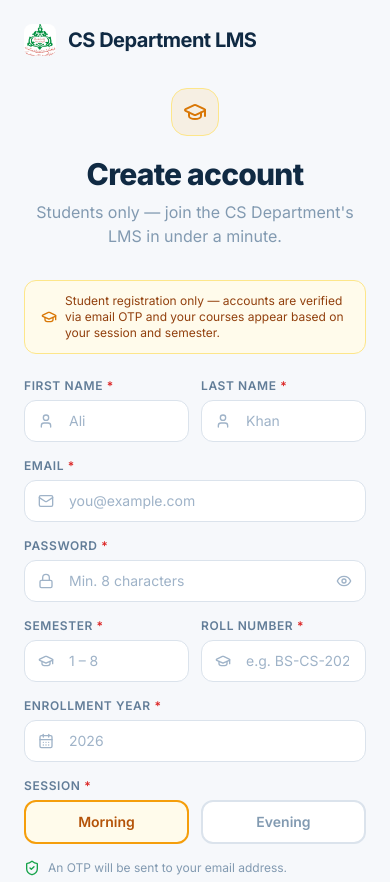
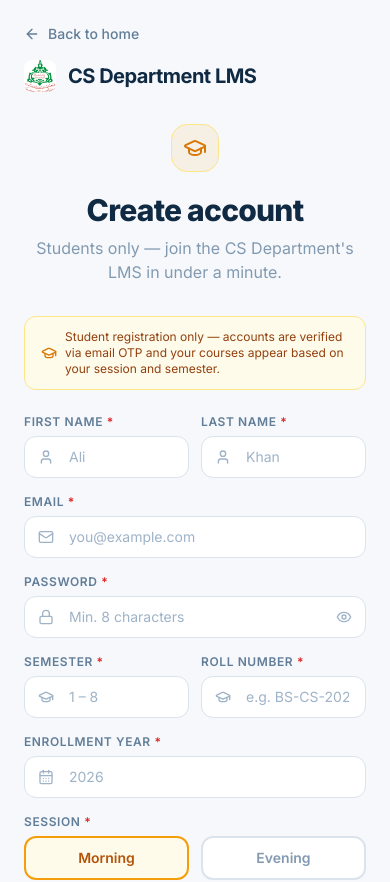
Before and after one commit to Dev-with-Mouzan/CS-Department_LMS, a React (Vite) app in the folder frontend/: page /register in a window 390 px wide. Shown: the top 882 px of the page. Built offline with nearby package versions, Linux system fonts and the light colour scheme.

Commit message:
auth: Back to home link at top on mobile sign-in/sign-up

```diff
--- a/frontend/src/pages/Login.jsx
+++ b/frontend/src/pages/Login.jsx
@@ -104,6 +104,11 @@ export default function Login() {
       {/* Right — Form */}
       <div className="flex-1 flex items-center justify-center p-6 sm:p-8 lg:p-12">
         <div className="w-full max-w-md animate-fade-in">
+          <Link to="/" className="lg:hidden inline-flex items-center gap-2 text-sm font-medium text-navy-500 hover:text-navy-800 transition-colors mb-6">
+            <ArrowLeft className="w-4 h-4" />
+            Back to home
+          </Link>
+
           <div className="mb-8 text-center">
             <span className="inline-flex items-center justify-center w-12 h-12 rounded-2xl bg-accent-500/10 text-accent-600 border border-accent-200 mb-5">
               <Lock className="w-6 h-6" />
--- a/frontend/src/pages/Register.jsx
+++ b/frontend/src/pages/Register.jsx
@@ -187,6 +187,11 @@ export default function Register() {
       {/* Right — Form */}
       <div className="flex-1 flex items-center justify-center p-6 sm:p-8 lg:p-12">
         <div className="w-full max-w-md animate-fade-in">
+          <Link to="/" className="lg:hidden inline-flex items-center gap-2 text-sm font-medium text-navy-500 hover:text-navy-800 transition-colors mb-4">
+            <ArrowLeft className="w-4 h-4" />
+            Back to home
+          </Link>
+
           {/* Mobile logo */}
           <Link to="/" className="flex items-center gap-3 mb-8 lg:hidden">
             <img src="/college-logo.png" alt="GGCB Logo" className="w-8 h-8 rounded-lg object-cover" />
```
